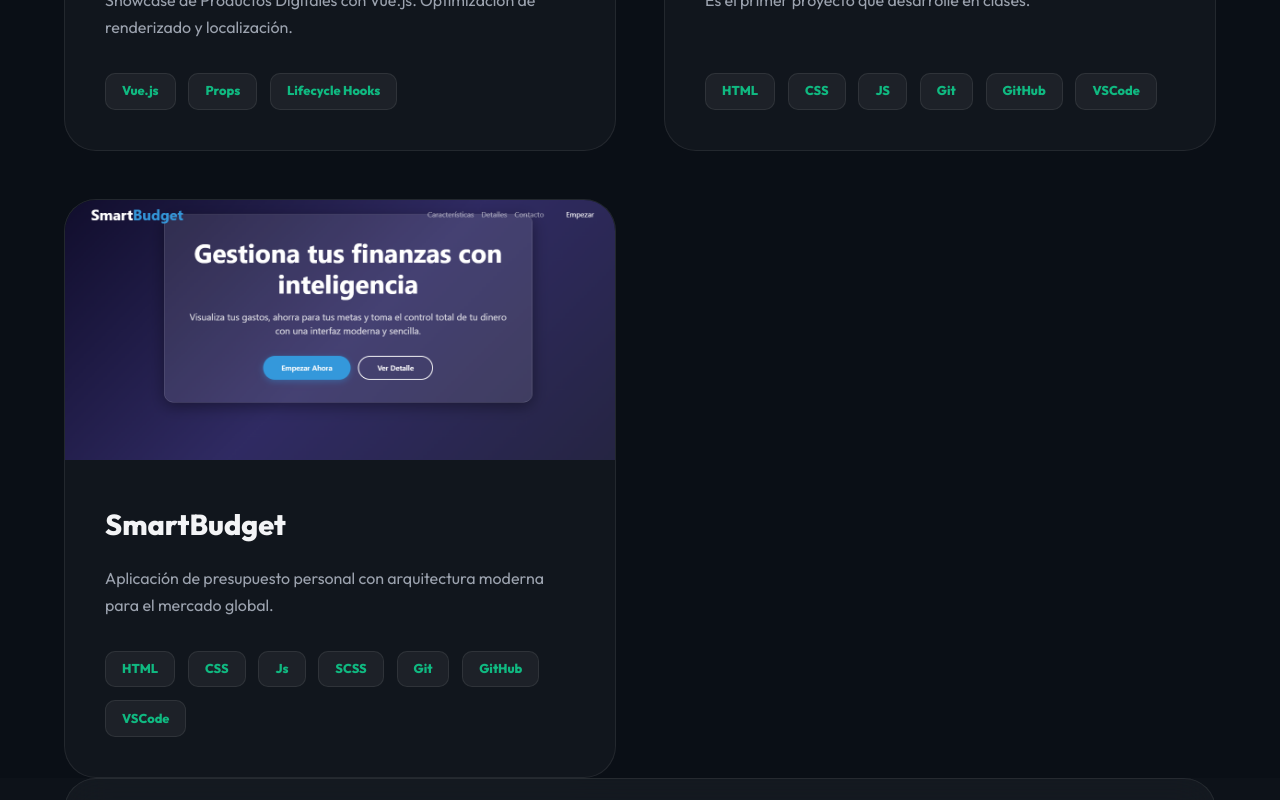
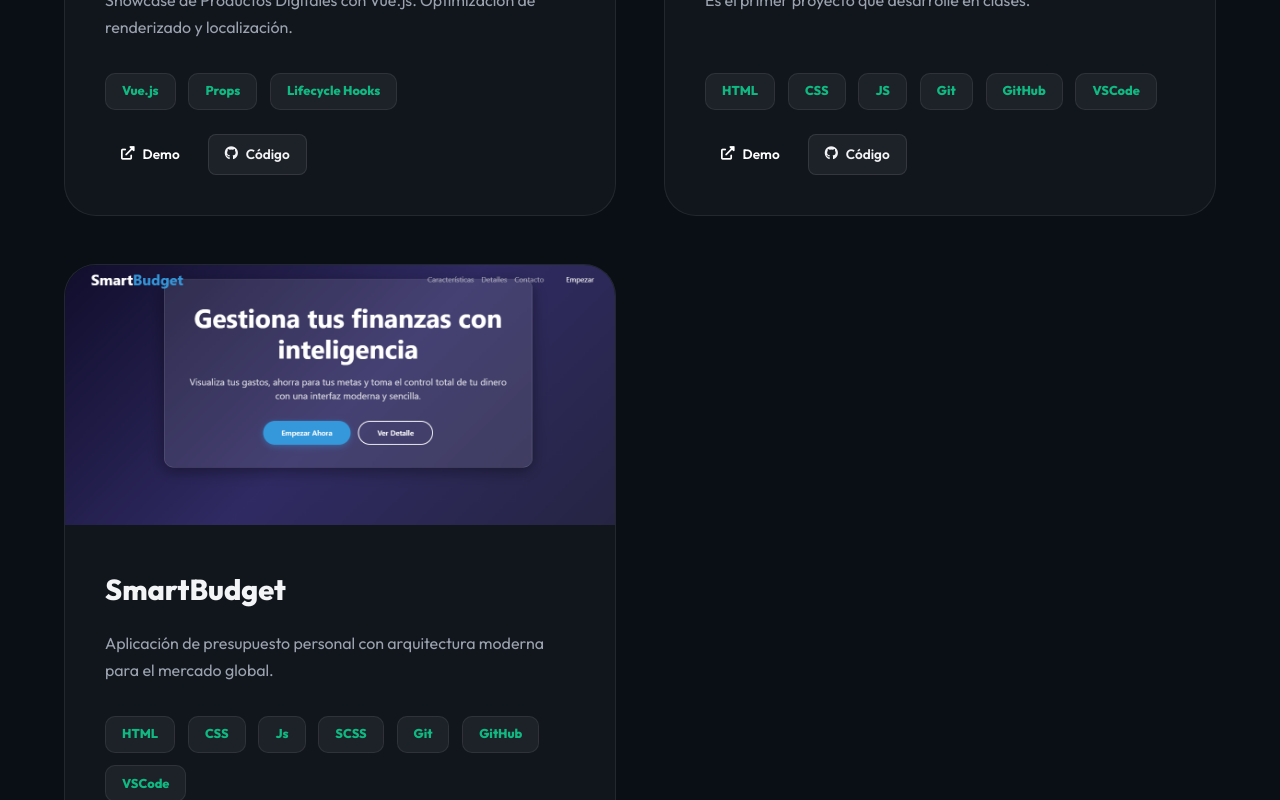
Before and after one commit to valentinapazllr-ops/M8-Portafolio-ABP, a Vue app: page / in a window 1280 px wide. Shown: the part 1540-2340 px from the top of the page. Built offline with nearby package versions, Linux system fonts and the light colour scheme.

Commit message:
feat: add project demo and repo links to WorkSection

```diff
--- a/src/App.vue
+++ b/src/App.vue
@@ -16,6 +16,10 @@ const projects = ref([
       "Showcase de Productos Digitales con Vue.js. Optimización de renderizado y localización.",
     tags: ["Vue.js", "Props", "Lifecycle Hooks"],
     image: "/img/EcoMarket.png",
+    liveUrl:
+      "https://valentinapazllr-ops.github.io/analisis-de-caso-Ecomarket/",
+    repoUrl:
+      "https://github.com/valentinapazllr-ops/analisis-de-caso-Ecomarket",
   },
   {
     id: 3,
@@ -23,6 +27,8 @@ const projects = ref([
     description: "Es el primer proyecto que desarrolle en clases.",
     tags: ["HTML", "CSS", "JS", "Git", "GitHub", "VSCode"],
     image: "/img/AlkemiWallet1.png",
+    liveUrl: "https://valentinapazllr-ops.github.io/alke-wallet1-deployment/",
+    repoUrl: "https://github.com/valentinapazllr-ops/alke-wallet1",
   },
   {
     id: 4,
@@ -31,6 +37,8 @@ const projects = ref([
       "Aplicación de presupuesto personal con arquitectura moderna para el mercado global.",
     tags: ["HTML", "CSS", "Js", "SCSS", "Git", "GitHub", "VSCode"],
     image: "/img/SmartBudget.png",
+    liveUrl: "https://valentinapazllr-ops.github.io/Proyecto-ABP-M3/",
+    repoUrl: "https://github.com/valentinapazllr-ops/Proyecto-ABP-M3",
   },
 ]);
 
--- a/src/components/WorkSection.vue
+++ b/src/components/WorkSection.vue
@@ -32,6 +32,26 @@
                   {{ tag }}</span
                 >
               </div>
+              <div class="project-actions">
+                <a
+                  v-if="p.liveUrl"
+                  :href="p.liveUrl"
+                  target="_blank"
+                  rel="noopener"
+                  class="btn-action btn-live"
+                >
+                  <i class="fas fa-external-link-alt"></i> Demo
+                </a>
+                <a
+                  v-if="p.repoUrl"
+                  :href="p.repoUrl"
+                  target="_blank"
+                  rel="noopener"
+                  class="btn-action btn-repo"
+                >
+                  <i class="fab fa-github"></i> Código
+                </a>
+              </div>
             </div>
           </div>
         </div>
@@ -50,5 +70,43 @@ const props = defineProps({
 </script>
 
 <style scoped>
-/* add component specific styles if desired */
+.project-actions {
+  display: flex;
+  gap: 12px;
+  margin-top: 1.5rem;
+}
+
+.btn-action {
+  display: flex;
+  align-items: center;
+  gap: 8px;
+  padding: 8px 16px;
+  border-radius: 8px;
+  font-size: 0.85rem;
+  font-weight: 600;
+  text-decoration: none;
+  transition: all 0.3s ease;
+}
+
+.btn-live {
+  background: var(--gradient-primary);
+  color: #fff;
+}
+
+.btn-repo {
+  background: rgba(255, 255, 255, 0.05);
+  border: 1px solid rgba(255, 255, 255, 0.1);
+  color: var(--text-muted);
+}
+
+.btn-action:hover {
+  transform: translateY(-3px);
+  filter: brightness(1.1);
+}
+
+.btn-repo:hover {
+  background: rgba(255, 255, 255, 0.1);
+  color: #fff;
+  border-color: rgba(255, 255, 255, 0.2);
+}
 </style>
```
